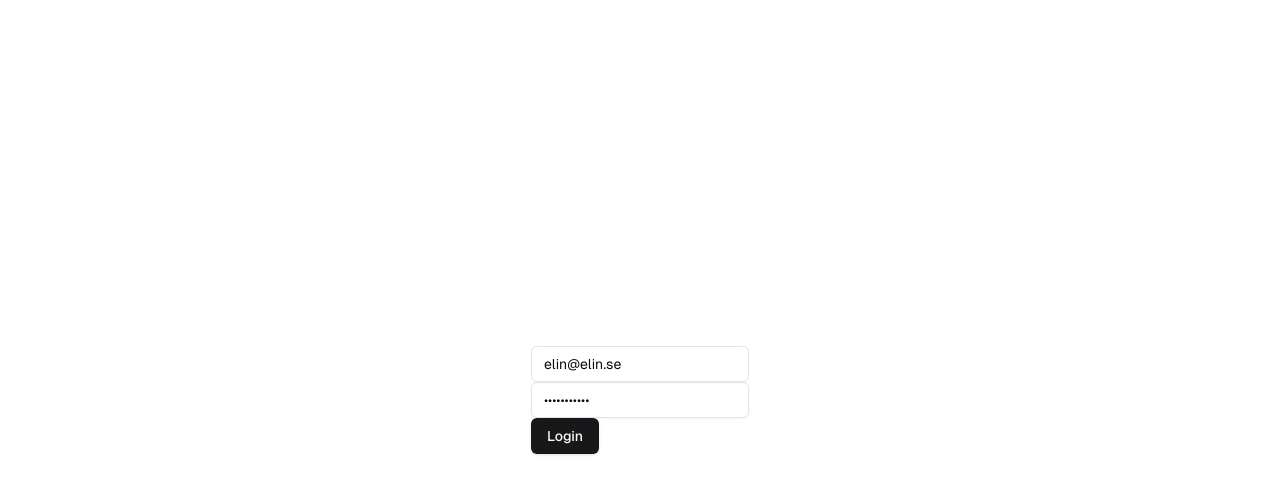
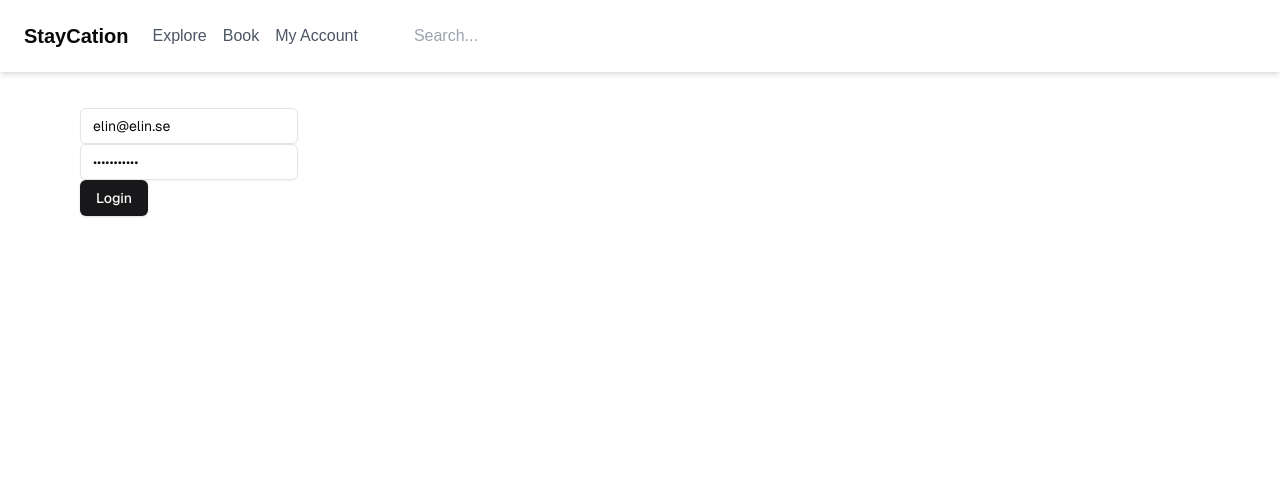
Before and after one commit to elinstman/bnb-app, a Next.js app: page / in a window 1280 px wide. Shown: the top 494 px of the page. Built offline with nearby package versions, Linux system fonts and the light colour scheme.

Commit message:
added header to page

```diff
--- a/src/app/page.tsx
+++ b/src/app/page.tsx
@@ -1,12 +1,18 @@
 import LoginForm from "@/components/auth/loginform";
+import Header from "@/components/content/header";
 
 
 
 export default async function Home({ searchParams }: any) {
   return (
-    <div className="grid grid-rows-[20px_1fr_20px] items-center justify-items-center min-h-screen p-8 pb-20 gap-16 sm:p-20 font-[family-name:var(--font-geist-sans)]">
+    <div >
+      <Header />
       <main className="flex flex-col gap-8 row-start-2 items-center sm:items-start">
+        <div className="grid grid-rows-[20px_1fr_20px] items-center justify-items-center min-h-screen p-8 pb-20 gap-16 sm:p-20 font-[family-name:var(--font-geist-sans)]">
+
         <LoginForm/>
+        </div>
+
       </main>
     </div>
   );
```
